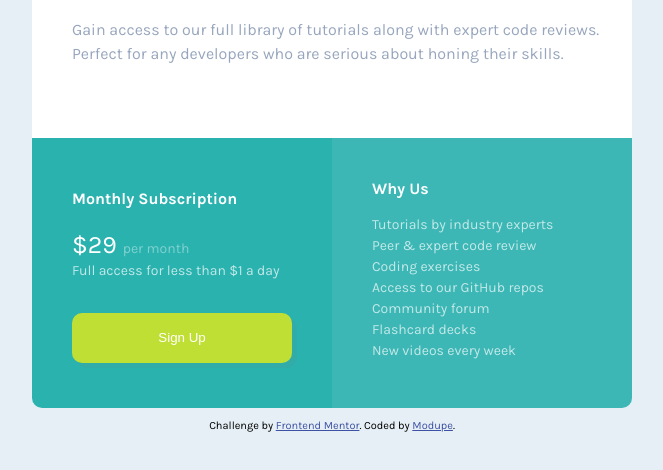
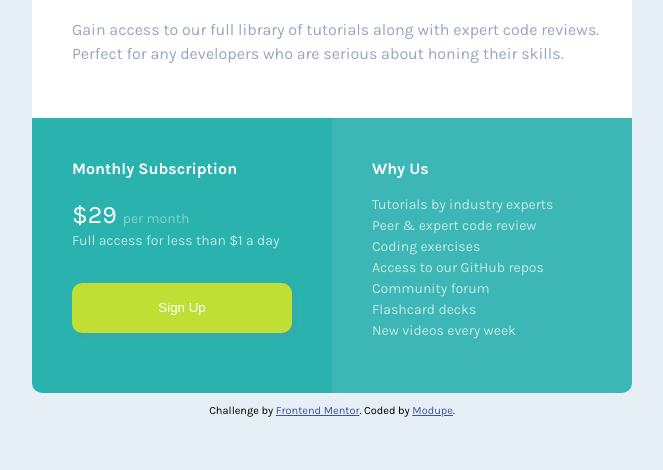
Before and after one commit to Modu9173/single-price-grid, a plain HTML site: page index.html in a window 1280 px wide. Shown: the part 232-702 px from the top of the page, without its empty margins (308-971 px from the left). Drawn offline with Linux system fonts and the light colour scheme.

Commit message:
Update styles.css

```diff
--- a/css/styles.css
+++ b/css/styles.css
@@ -8,7 +8,7 @@ body {
 .containers {
   display: grid;
   grid-template-columns: repeat(2, 300px);
-  grid-template-rows: repeat(2, 270px);
+  grid-template-rows: 250px 275px;
   justify-content: center;
   margin-top: 100px;
 
@@ -46,7 +46,7 @@ body {
      background-color: #2ab2af;
      grid-area: 2 / 1 / 3 / 2;
      border-bottom-left-radius: 10px;
-     padding: 30px 40px 0 40px;
+     padding: 20px 40px 0 40px;
    }
 
    .pricing-title {
```
